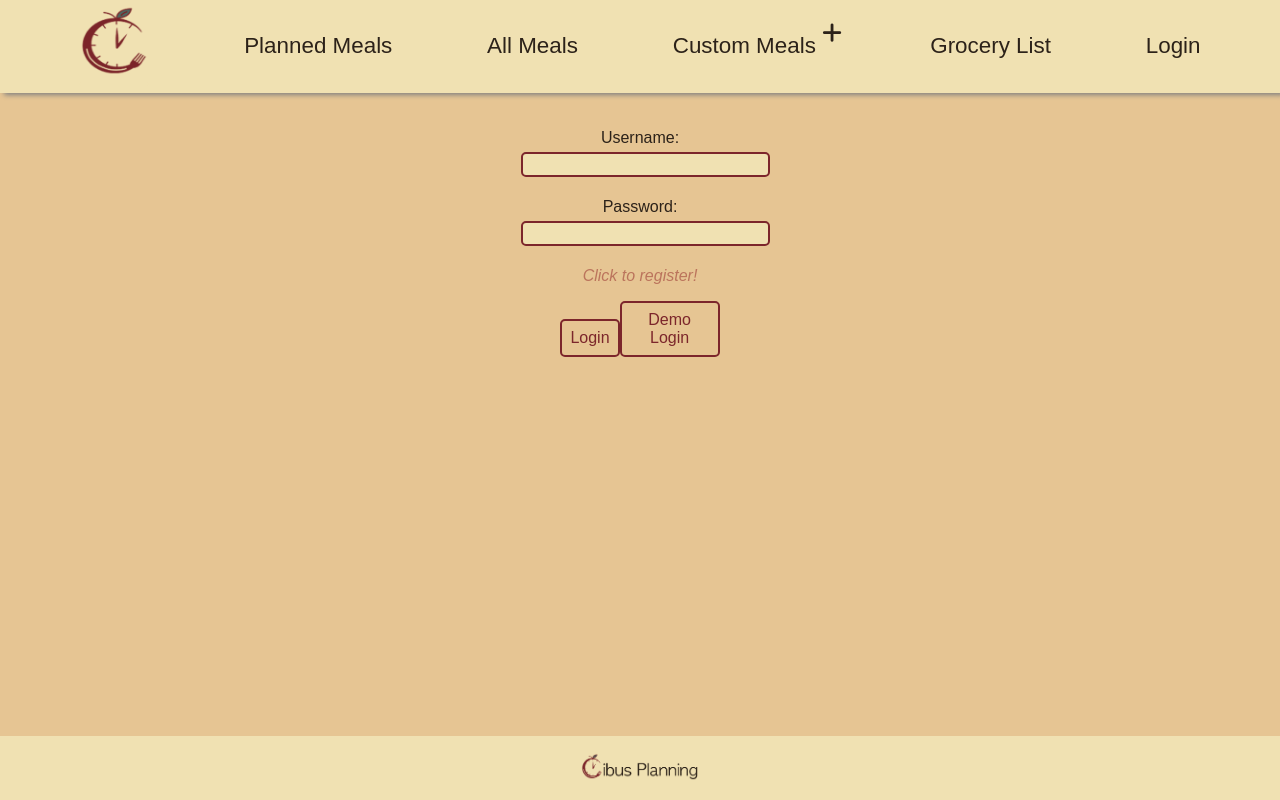
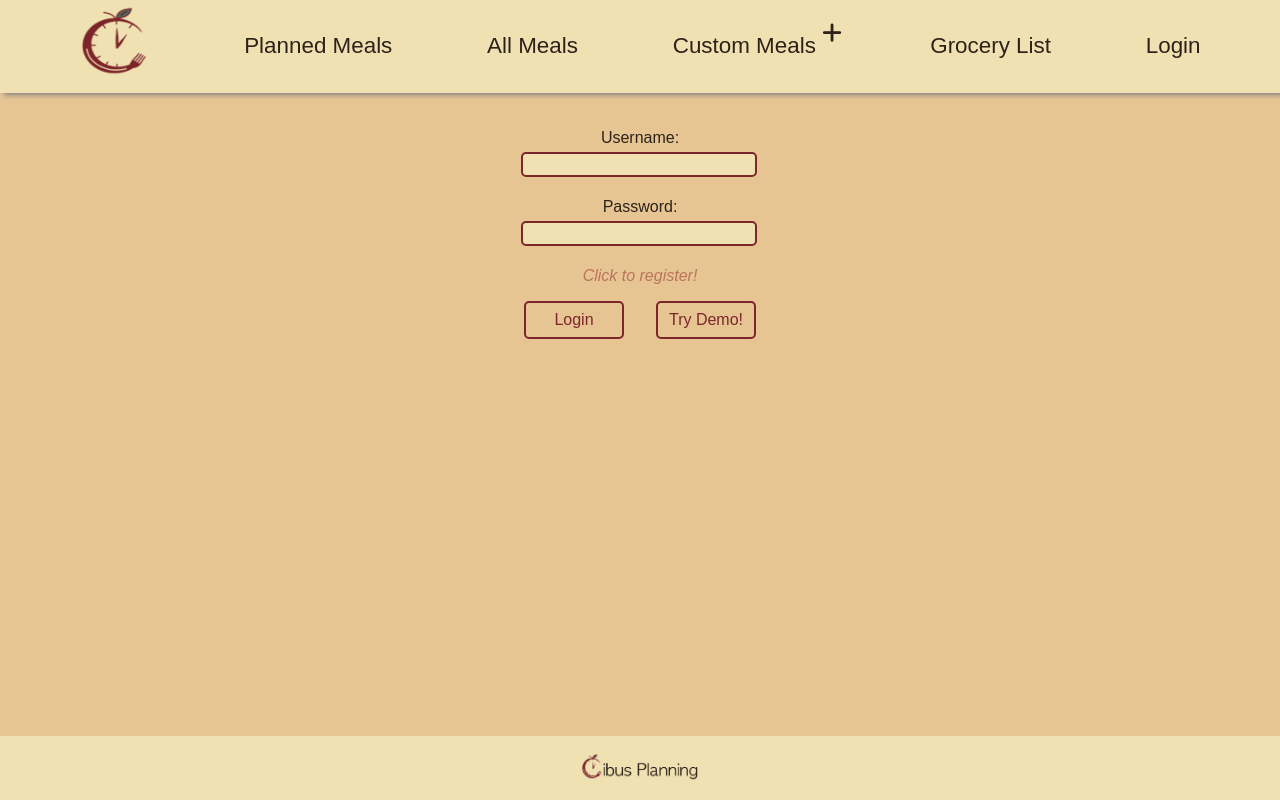
Before and after one commit to aamrlyman/CibusPlanning-Frontend, a React (Create React App) app: page /login in a window 1280 px wide. Built offline with nearby package versions, Linux system fonts and the light colour scheme.

Commit message:
add styling to try demo button

```diff
--- a/src/App.css
+++ b/src/App.css
@@ -71,7 +71,7 @@ button:active {
 
 .form input {
   display: block;
-  width: 100%;
+  width: 95%;
   height: 25px;
   margin: 5px;
   padding: 3px 7px;
--- a/src/pages/LoginPage/LoginPage.css
+++ b/src/pages/LoginPage/LoginPage.css
@@ -1,3 +1,17 @@
 .error {
   color: red;
 }
+
+.loginButtonsContainer {
+  display: flex;
+  /* column-gap: 10px; */
+  min-width: 264px;
+  /* border: solid; */
+  margin-left: auto;
+  margin-right: auto;
+  justify-content: space-around;
+}
+
+button.loginButtons {
+  width: 50%;
+}
--- a/src/pages/LoginPage/LoginPage.js
+++ b/src/pages/LoginPage/LoginPage.js
@@ -53,10 +53,10 @@ const LoginPage = () => {
         ) : null}
         <Link to="/register">Click to register!</Link>
         <div className="loginButtonsContainer">
-          <button className="loginButton" type="submit">
+          <button className="loginButtons loginButton" type="submit">
             Login
           </button>
-          <button onClick={() => demoButtonClick()}>Demo Login</button>
+          <button className= "loginButtons" onClick={() => demoButtonClick()}>Try Demo!</button>
         </div>
       </form>
     </div>
```
